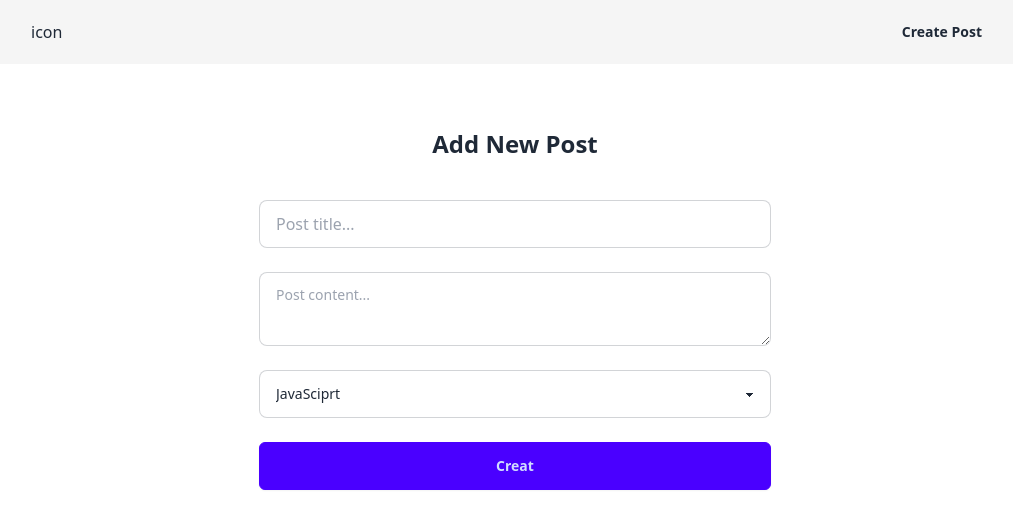
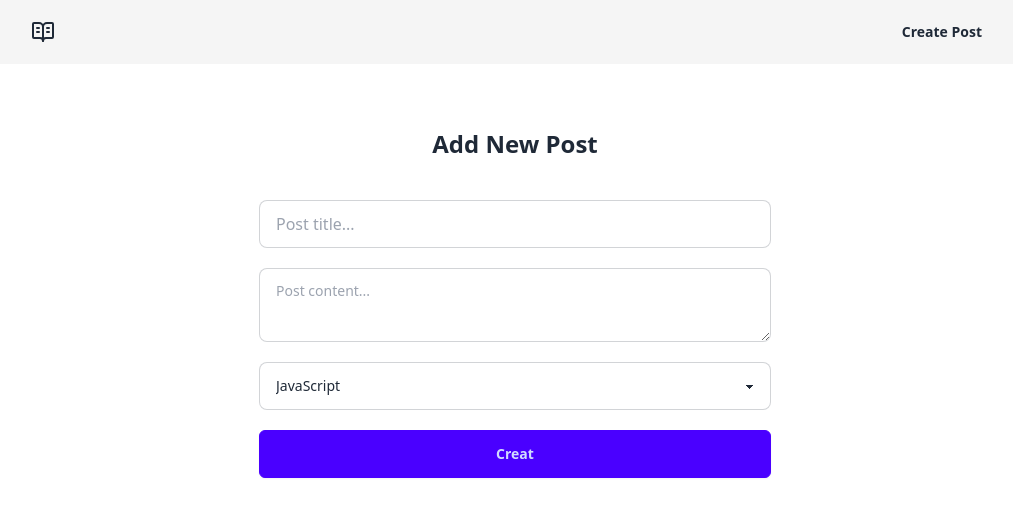
Before and after one commit to ElmanZeynalov/Next.js-Blog-App-with-Prisma-and-Tanstack-React-Query, a Next.js app: page /create in a window 1280 px wide. Shown: the top 528 px of the page, without its empty margins (125-1138 px from the left). Built offline with nearby package versions, Linux system fonts and the light colour scheme.

Commit message:
Detail Page

```diff
--- a/package.json
+++ b/package.json
@@ -9,6 +9,8 @@
 		"lint": "next lint"
 	},
 	"dependencies": {
+
+		"lucide-react": "^0.475.0",
 		"next": "15.1.7",
 		"react": "^19.0.0",
 		"react-dom": "^19.0.0",
--- a/src/app/blog/[id]/page.tsx
+++ b/src/app/blog/[id]/page.tsx
@@ -3,13 +3,13 @@ import ButtonAction from '@/components/ButtonAction';
 
 function BlogDetailPage() {
 	return (
-	<div>
-		<div className='mb-8'>
-			<h2 className='text-2xl font-bold my-2'>Post One</h2>
+		<div>
+			<div className="mb-8">
+				<h2 className="text-2xl font-bold my-2">Post One</h2>
+			</div>
+			<p className="text-slate-700">Post Content</p>
+			<ButtonAction />
 		</div>
-			<p className='text-0'>Post Content</p>
-		<ButtonAction/>
-	</div>
 	);
 }
 
--- a/src/app/layout.tsx
+++ b/src/app/layout.tsx
@@ -26,8 +26,8 @@ export default function RootLayout({
 	return (
 		<html lang="en">
 			<body className={`${geistSans.variable} ${geistMono.variable} `}>
-			<Navbar/>
-			<div className='container h-full pt-12'>{children}</div>
+				<Navbar />
+				<div className="container h-full pt-12">{children}</div>
 			</body>
 		</html>
 	);
--- a/src/app/page.tsx
+++ b/src/app/page.tsx
@@ -2,9 +2,10 @@ import PostCard from '@/components/PostCard';
 
 export default function Home() {
 	return (
-		<div className='grid items-center justify-center md:grid-cols-2 lg:grid-cols-3 mt-10 gap-6'>
-<PostCard/>
-			<PostCard/>
+		<div className="grid grid-cols-1 sm:grid-cols-2 lg:grid-cols-3 2xl:grid-cols-3 gap-6 mt-10 px-4 md:px-8">
+			<PostCard />
+			<PostCard />
+			<PostCard />
 		</div>
 	);
 }
--- a/src/components/ButtonAction.tsx
+++ b/src/components/ButtonAction.tsx
@@ -1,11 +1,18 @@
 import React from 'react';
 import Link from 'next/link';
+import { PencilLine, Trash2 } from 'lucide-react';
 
 function ButtonAction() {
 	return (
 		<div>
-			<Link href='/edit/id' className='btn mr-2'>Edit</Link>
-			<button className='btn btn-error'>Delete</button>
+			<Link href="/edit/id" className="btn mr-2">
+				<PencilLine /> Edit
+			</Link>
+
+			<button className="btn btn-error">
+				<Trash2 />
+				Delete
+			</button>
 		</div>
 	);
 }
--- a/src/components/FormPost.tsx
+++ b/src/components/FormPost.tsx
@@ -1,35 +1,46 @@
-'use client'
+'use client';
 import React, { FC } from 'react';
 import { SubmitHandler, useForm } from 'react-hook-form';
 import { FormInputPost } from '@/types';
 
 interface FormPostProps {
-	submit: SubmitHandler<FormInputPost>
+	submit: SubmitHandler<FormInputPost>;
 }
 
-const FormPost: FC<FormPostProps> =({submit})=> {
-
-	const {register, handleSubmit}=useForm<FormInputPost>();
+const FormPost: FC<FormPostProps> = ({ submit }) => {
+	const { register, handleSubmit } = useForm<FormInputPost>();
 
 	// const submit = (data)=>console.log(data);
 
 	return (
-		<form onSubmit={handleSubmit(submit)} className='flex flex-col items-center justify-center gap-6 mt-10'>
-			<input {...register("title",{required:true})} type="text" placeholder="Post title..." className="input input-bordered w-full max-w-lg" />
+		<form onSubmit={handleSubmit(submit)} className="flex flex-col items-center justify-center gap-5 mt-10">
+			<input
+				{...register('title', { required: true })}
+				type="text"
+				placeholder="Post title..."
+				className="input input-bordered w-full max-w-lg"
+			/>
 
+			<textarea
+				{...register('content', { required: true })}
+				className="textarea textarea-bordered w-full max-w-lg"
+				placeholder="Post content..."
+			></textarea>
 
-			<textarea {...register("content",{required:true})} className="textarea textarea-bordered w-full max-w-lg" placeholder="Post content..."></textarea>
-
-
-			<select defaultValue={"Select"} {...register("tags",{required:true})} className="select select-bordered w-full max-w-lg">
-
-				<option>JavaSciprt</option>
+			<select
+				defaultValue={'Select'}
+				{...register('tags', { required: true })}
+				className="select select-bordered w-full max-w-lg"
+			>
+				<option>JavaScript</option>
 				<option>HTML</option>
 				<option>CSS</option>
 			</select>
-			<button type='submit' className='btn btn-primary w-full max-w-lg rounded-md'>Creat</button>
+			<button type="submit" className="btn btn-primary w-full max-w-lg rounded-md">
+				Creat
+			</button>
 		</form>
 	);
-}
+};
 
 export default FormPost;
--- a/src/components/Navbar.tsx
+++ b/src/components/Navbar.tsx
@@ -1,19 +1,22 @@
 import React from 'react';
 import Link from 'next/link';
+import { BookOpenText } from 'lucide-react';
 
 function Navbar() {
 	return (
 		<div className="navbar bg-neutral-100">
 			<div className="container">
 				<div className="flex-1">
-					<Link href='/'>icon</Link>
+					<Link href="/">
+						<BookOpenText />
+					</Link>
 				</div>
 				<div className="flex-none">
-
-					<Link href="/create" className='btn btn-ghost'>Create Post</Link>
+					<Link href="/create" className="btn btn-ghost">
+						Create Post
+					</Link>
 				</div>
 			</div>
-
 		</div>
 	);
 }
--- a/src/components/PostCard.tsx
+++ b/src/components/PostCard.tsx
@@ -3,12 +3,14 @@ import Link from 'next/link';
 
 function PostCard() {
 	return (
-		<div className="card bg-base-100 w-96 shadow-xl border">
+		<div className="card bg-base-100 w-full shadow-xl border">
 			<div className="card-body">
 				<h2 className="card-title">Card title!</h2>
 				<p>If a dog chews shoes whose shoes does he choose?</p>
 				<div className="card-actions justify-end">
-					<Link href="/blog" className='hover:underline'>Read more...</Link>
+					<Link href="/blog" className="hover:underline">
+						Read more...
+					</Link>
 				</div>
 			</div>
 		</div>
--- a/tailwind.config.ts
+++ b/tailwind.config.ts
@@ -8,20 +8,15 @@ export default {
 	],
 	theme: {
 		extend: {
-			colors: {
-				background: 'var(--background)',
-				foreground: 'var(--foreground)',
+			colors: {},
+		},
+		container: {
+			center: true,
+			padding: '1rem',
+			screens: {
+				'2xl': '1000px',
 			},
 		},
-		container:{
-			center: true,
-			padding: '1rem',
-			screens:{
-				'2xl':'1000px'
-			}
-		}
 	},
-	plugins: [
-		require('daisyui'),
-	],
+	plugins: [require('daisyui')],
 } satisfies Config;
```
Also changed, not shown: 2 other files (tests, documents, lock files or other folders).
